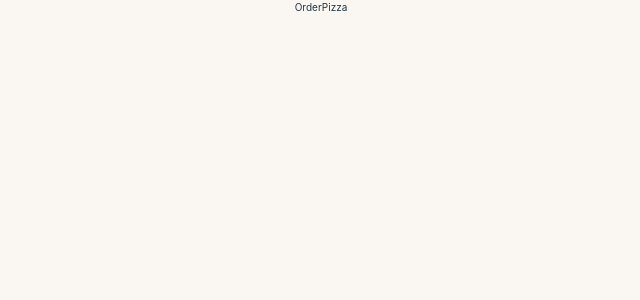
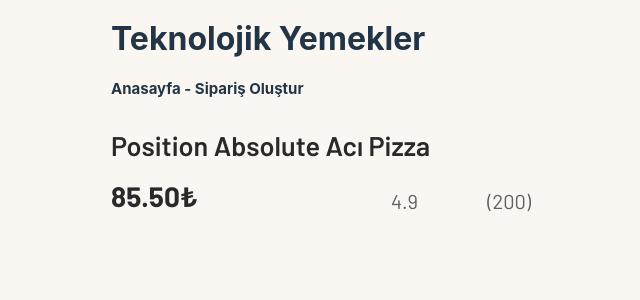
Before and after one commit to melih-vardar/pizza-challenge, a React (Vite) app: page /order-pizza in a window 1280 px wide. Shown: the top 300 px of the page, without its empty margins (319-959 px from the left). Built offline with nearby package versions, Linux system fonts and the light colour scheme; a web font is replaced by a local one.

Commit message:
order-screen-startpoint

```diff
--- a/src/App.jsx
+++ b/src/App.jsx
@@ -1,5 +1,4 @@
 import { useState } from 'react'
-import workintech from '/workintech.svg'
 import { Route, Switch } from "react-router"
 import OrderPizza from './components/OrderPizza'
 import './App.css'
@@ -143,6 +142,8 @@ const footerInstagram = [
     "alt": "Instagram-6",
   }
 ]
+
+
 function App() {
 
 
--- a/src/components/HomeBodyComponents/OrderCards.jsx
+++ b/src/components/HomeBodyComponents/OrderCards.jsx
@@ -1,4 +1,5 @@
 import React from 'react'
+import { Link } from "react-router-dom"
 
 function OrderCards() {
     return (
@@ -7,9 +8,11 @@ function OrderCards() {
                 <div id="lezzetus-text-frame">
                     <h3>Özel Lezzetus</h3>
                     <h4>Position:Absolute Acı Burger</h4>
+                    <Link to="/order-pizza">
                         <button>
                             <span id="order-button-text">SİPARİŞ VER</span>
                         </button>
+                    </Link>
                 </div>
             </div>
 
@@ -17,17 +20,21 @@ function OrderCards() {
                 <div id="hackathlon">
                     <div id="hackathlon-text-frame">
                         <h4>Hackathlon Burger Menü</h4>
+                        <Link to="/order-pizza">
                             <button>
                                 <span id="order-button-text">SİPARİŞ VER</span>
                             </button>
+                        </Link>
                     </div>
                 </div>
                 <div id="kurye">
                     <div id="kurye-text-frame">
                         <h4>Çoooook <span id="npm-gibi">hızlı npm gibi kurye</span></h4>
+                        <Link to="/order-pizza">
                             <button>
                                 <span id="order-button-text">SİPARİŞ VER</span>
                             </button>
+                        </Link>
                     </div>
                 </div>
             </div>
--- a/src/components/HomeHeaderComponents/HomeHeader.jsx
+++ b/src/components/HomeHeaderComponents/HomeHeader.jsx
@@ -1,4 +1,5 @@
 import React from 'react'
+import { Link } from "react-router-dom"
 
 function HomeHeader() {
     return (
@@ -7,9 +8,11 @@ function HomeHeader() {
                 <h1>Teknolojik Yemekler</h1>
                 <h2>fırsatı kaçırma</h2>
                 <h3>KOD ACIKTIRIR PİZZA, DOYURUR</h3>
-                <button>
-                    <span id="button-text">ACIKTIM</span>
-                </button>
+                <Link to="/order-pizza">
+                    <button>
+                        <span id="button-text">ACIKTIM</span>
+                    </button>
+                </Link>
             </section>
         </div>
     )
--- /dev/null
+++ b/src/components/OrderPizza.css
@@ -0,0 +1,69 @@
+html {
+    font-size: 10px;
+}
+
+.order-textbox {
+    width: 42rem;
+    height: 10.9rem;
+    display: flex;
+    flex-direction: column;
+    justify-content: space-between;
+    margin: 0;
+    padding: 0;
+}
+
+.order-textbox h1 {
+    width: 100%;
+    height: 60%;
+    font-family: Barlow;
+    font-size: 2.7rem;
+    font-weight: 600;
+    line-height: 2.944rem;
+    color: #292929;
+    margin: 0;
+    padding: 0;
+    display: flex;
+    align-items: center;
+}
+
+.order-textbox2 {
+    width: 100%;
+    height: 40%;
+    display: flex;
+    align-items: center;
+    justify-content: space-between;
+}
+
+
+.order-textbox2 h2 {
+    width: 10.6rem;
+    height: 100%;
+    font-family: Barlow;
+    font-size: 2.8rem;
+    font-weight: 700;
+    line-height: 3.747rem;
+    color: #292929;
+    padding: 0;
+    margin: 0;
+
+}
+
+.order-textbox2-group {
+    width: 14rem;
+    height: 2.7rem;
+    display: flex;
+    justify-content: space-between;
+    align-items: center;
+}
+
+.order-textbox2-group h3 {
+    width: auto;
+    height: 100%;
+    font-family: Barlow;
+    font-size: 2rem;
+    font-weight: 400;
+    line-height: 2.88rem;
+    color: #5F5F5F;
+    margin: 0;
+    padding: 0;
+}
--- a/src/components/OrderPizza.jsx
+++ b/src/components/OrderPizza.jsx
@@ -1,8 +1,24 @@
 import React from 'react'
+import "./OrderPizza.css"
 
 function OrderPizza() {
     return (
-        <div>OrderPizza</div>
+        <>
+            <div className="orderHeader">
+                <h1>Teknolojik Yemekler</h1>
+                <h2>Anasayfa - Sipariş Oluştur</h2>
+            </div>
+            <div className="order-textbox">
+                <h1>Position Absolute Acı Pizza</h1>
+                <div className="order-textbox2">
+                    <h2>85.50₺</h2>
+                    <div className="order-textbox2-group">
+                        <h3>4.9</h3>
+                        <h3>(200)</h3>
+                    </div>
+                </div>
+            </div >
+        </>
     )
 }
 
```
Lines whose indentation alone changed are shown as unchanged.
